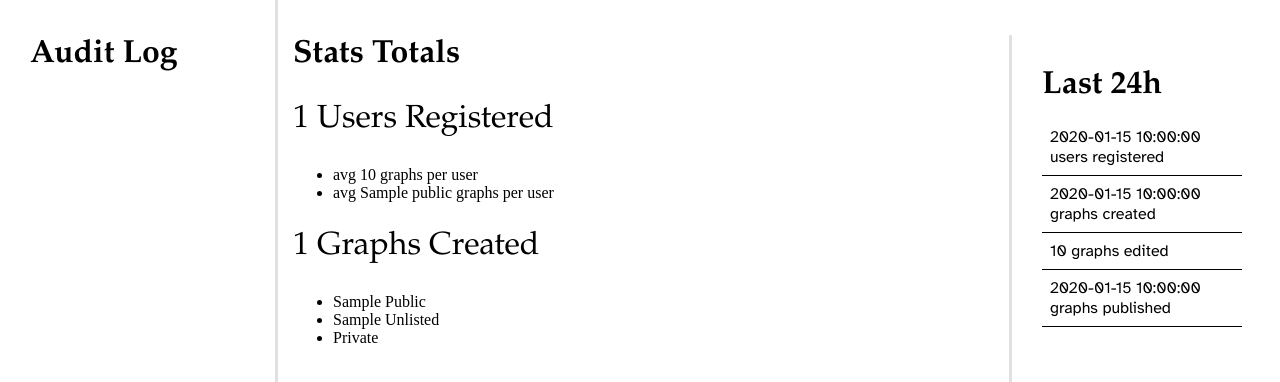
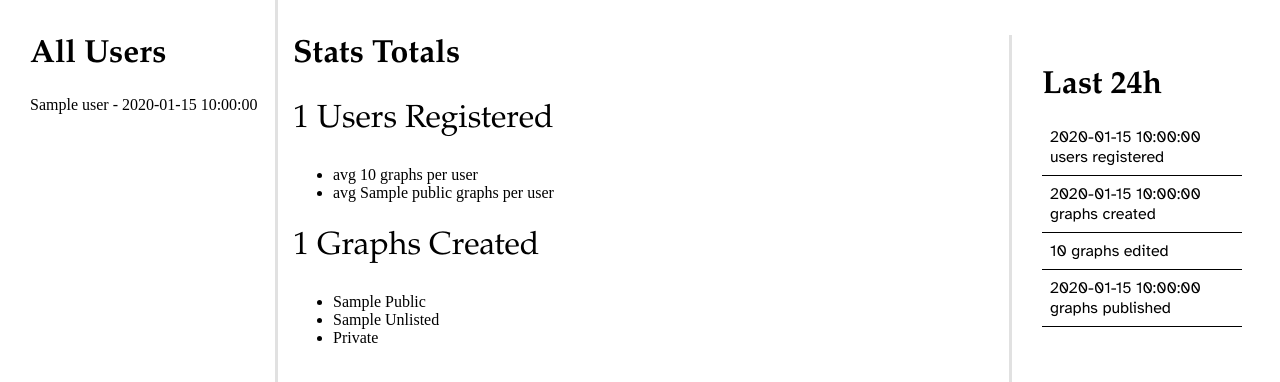
Before and after one commit to SamuelmdLow/KnowledgeGrapher, a Flask app: template templates/admin-dashboard.html in a window 1280 px wide. Shown: the part 38-420 px from the top of the page. Run offline with Flask 3, Linux system fonts and the light colour scheme; the template is opened without the code that fills it: most values are stand-ins (such as "Sample title", 1, 10 or a date in 2020); data that the repository does not hold is empty; some libraries are stand-ins or nearby versions.

Commit message:
Update admin-dashboard.html
added list to dashboard

```diff
--- a/templates/admin-dashboard.html
+++ b/templates/admin-dashboard.html
@@ -7,7 +7,10 @@
 
 {% block content %}
 <div id="dashboard-sidebar">
-    <h1>Audit Log</h1>
+    <h1>All Users</h1>
+    {% for user in context.all_users %}
+    <p><a href="/{{user.slug}}">{{user.name}}</a> - {{user.creationDate}}</p>
+    {% endfor %}
 </div>
 
 <div class="main">
```
